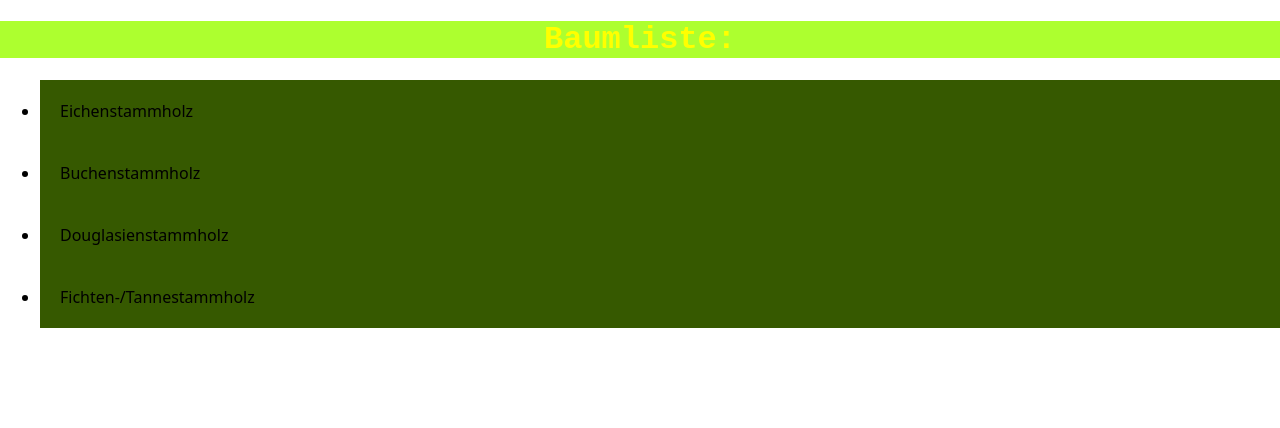
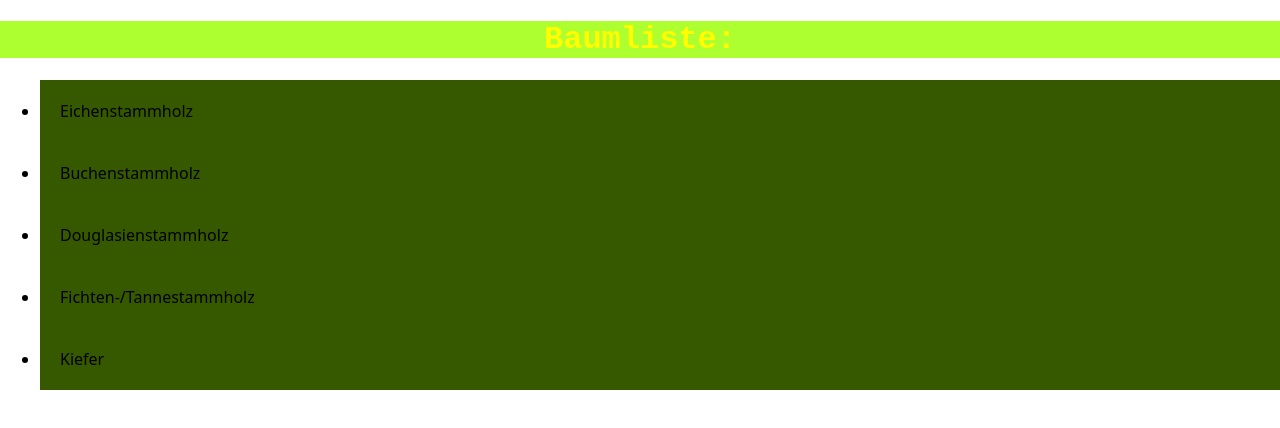
Before and after one commit to vokarl/capstone, a Next.js app: page / in a window 1280 px wide. Shown: the top 428 px of the page. Built offline with nearby package versions, Linux system fonts and the light colour scheme.

Commit message:
added tree

```diff
--- a/resources/treeArray.js
+++ b/resources/treeArray.js
@@ -3,4 +3,5 @@ export const allTrees = [
   { id: 1, name: "Buchenstammholz" },
   { id: 2, name: "Douglasienstammholz" },
   { id: 3, name: "Fichten-/Tannestammholz" },
+  { id: 4, name: "Kiefer" },
 ];
```
